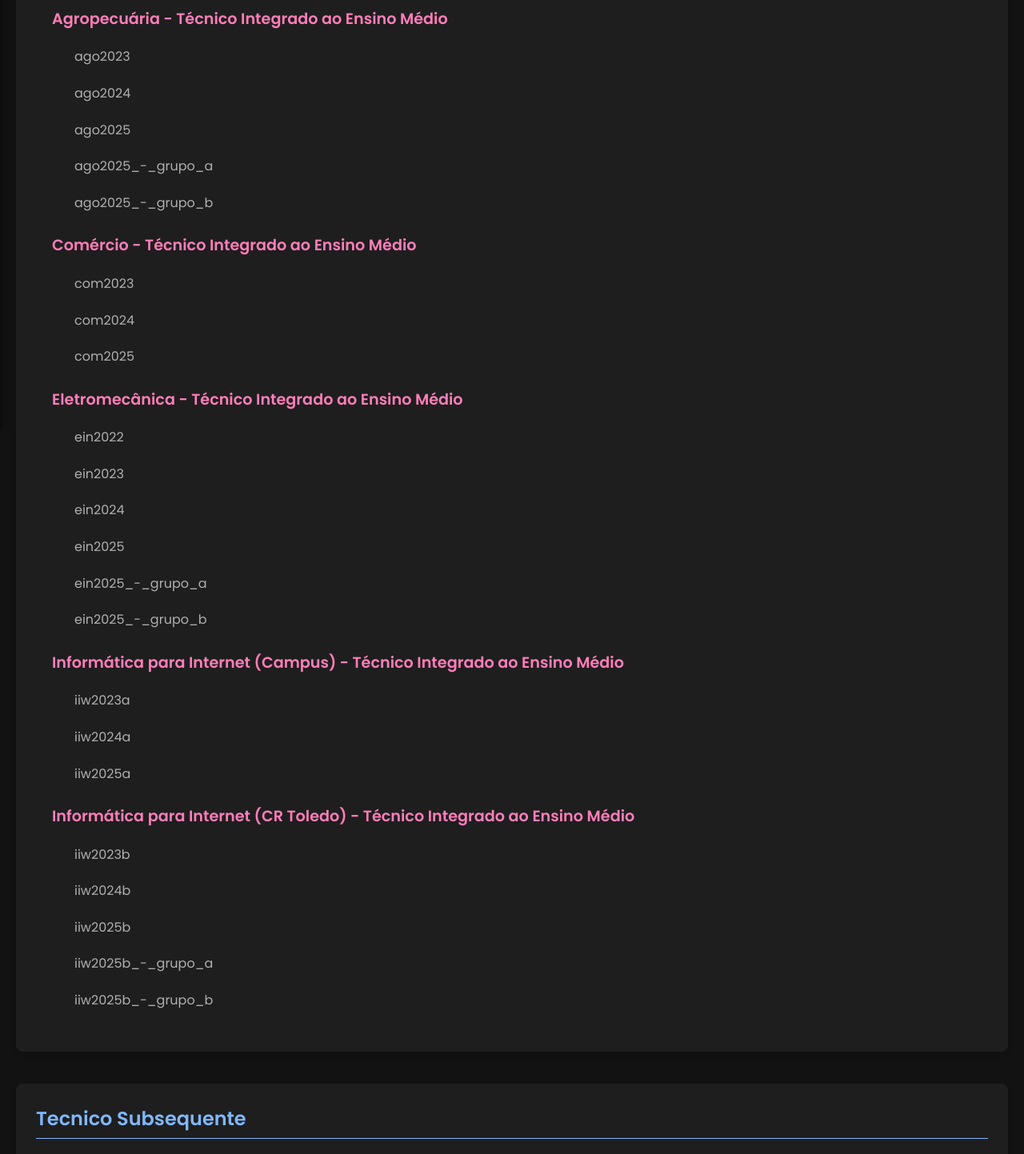
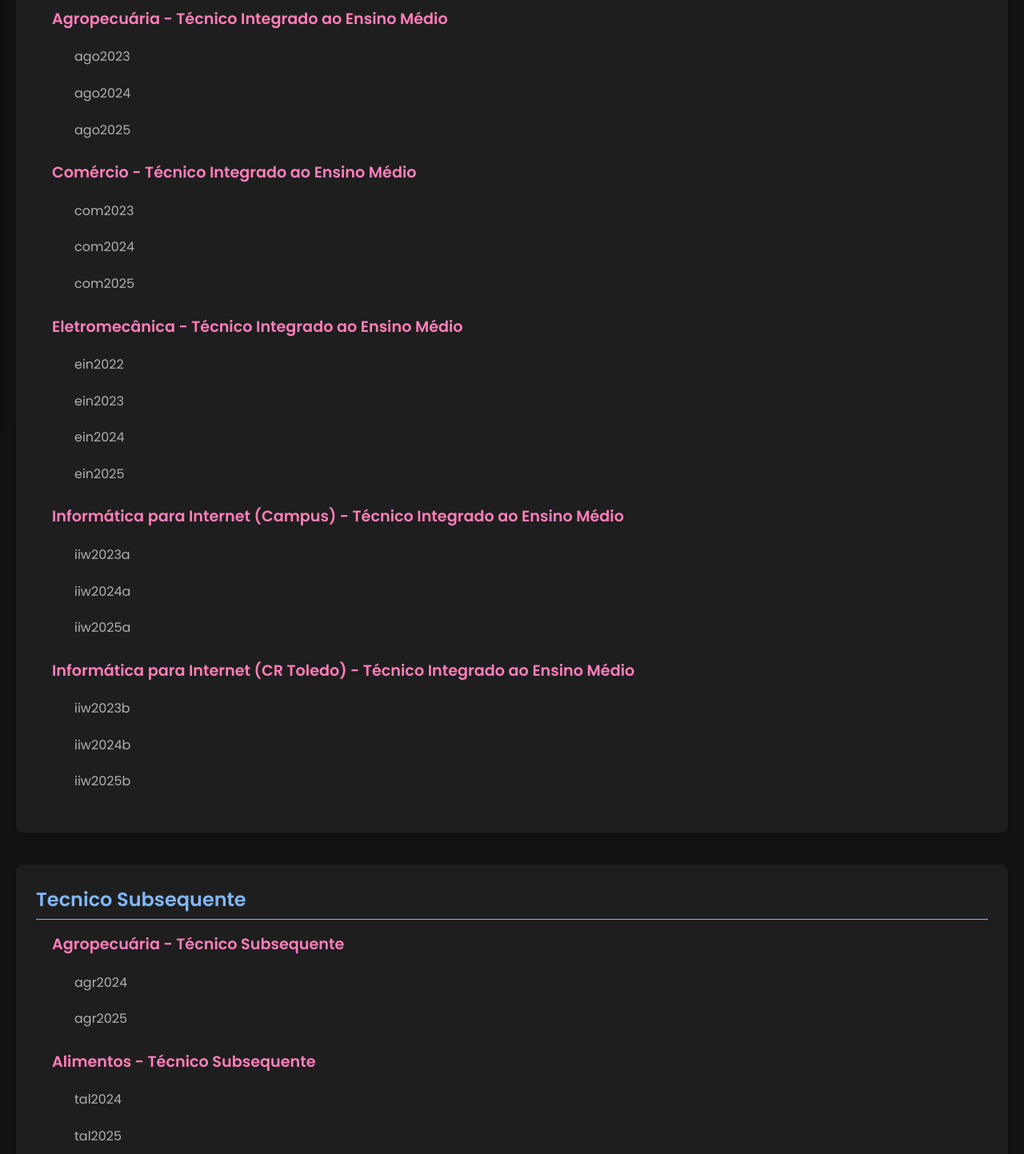
Before and after one commit to hhartur/iiw24-ifpr, a Next.js app: page /horarios in a window 1280 px wide. Shown: the part 263-1706 px from the top of the page at 80% size. Built offline with nearby package versions, Linux system fonts and the light colour scheme.

Commit message:
schedules data adjust

```diff
--- a/app/horarios/[turma]/page.tsx
+++ b/app/horarios/[turma]/page.tsx
@@ -45,6 +45,8 @@ export default function HorarioPage() {
       .then((res) => res.json())
       .then((data) => {
         if (data && data.ok) {
+          document.title = "IIW24 - " + className
+
           const normalized = normalizeSchedule(data.content);
 
           const mapDay = new Map<string, Omit<ClassItem, "dayName">[]>();
--- a/app/horarios/page.tsx
+++ b/app/horarios/page.tsx
@@ -1,5 +1,7 @@
+"use client"
 import schedulesData from "@/data/schedules.json";
 import Link from "next/link";
+import { useEffect } from "react";
 
 interface Curso {
   nome_completo: string;
@@ -28,6 +30,10 @@ const schedules: Schedules = schedulesData;
 
 export default function HorariosPage() {
   const { cursos } = schedules;
+
+  useEffect(()=>{
+    document.title = "IIW24 - Horários"
+  }, [])
 
   return (
     <main style={{ padding: 20 }} className="horarios">
--- a/data/schedules.json
+++ b/data/schedules.json
@@ -9,9 +9,7 @@
         "turmas": [
           "ago2023",
           "ago2024",
-          "ago2025",
-          "ago2025_-_grupo_a",
-          "ago2025_-_grupo_b"
+          "ago2025"
         ]
       },
       "comercio": {
@@ -28,9 +26,7 @@
           "ein2022",
           "ein2023",
           "ein2024",
-          "ein2025",
-          "ein2025_-_grupo_a",
-          "ein2025_-_grupo_b"
+          "ein2025"
         ]
       },
       "informatica_campus": {
@@ -46,9 +42,7 @@
         "turmas": [
           "iiw2023b",
           "iiw2024b",
-          "iiw2025b",
-          "iiw2025b_-_grupo_a",
-          "iiw2025b_-_grupo_b"
+          "iiw2025b"
         ]
       }
     },
```
